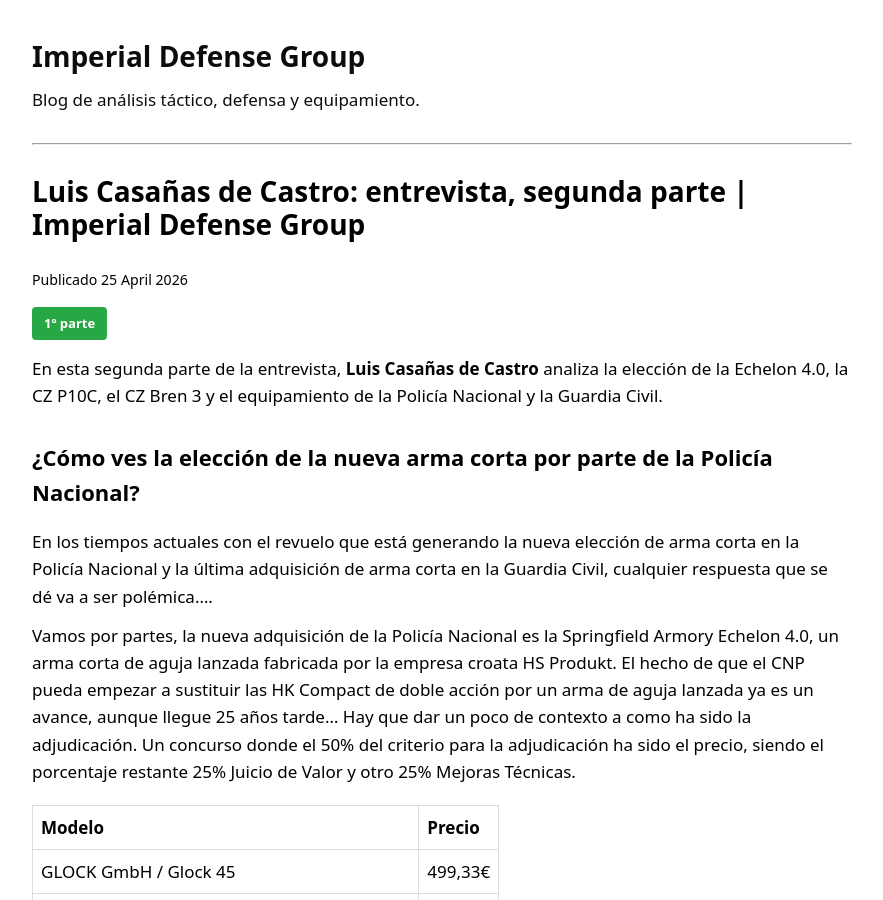
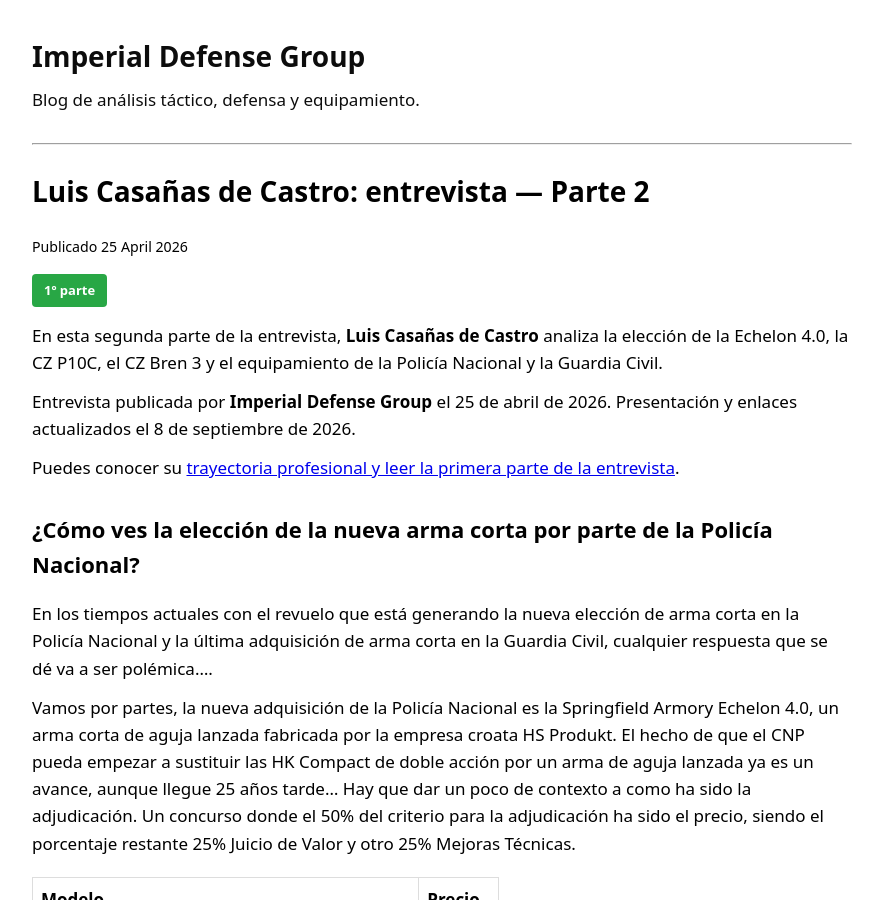
Before and after one commit to imperialdefensegroup/articulos, a Jekyll site: the page built from _posts/2026-04-25-entrevista-luis-casanas-de-castro-parte-2.md, in a window 1280 px wide and 900 px high. Shown: the whole window, without its empty margins (198-1081 px from the left). Built offline with Jekyll 4.4.1, drawn with Linux system fonts in a browser that asks for light colours.

Commit message:
Mejorar presentación y datos SEO de la entrevista a Luis Casañas

```diff
--- a/_posts/2026-04-25-entrevista-luis-casanas-de-castro-parte-2.md
+++ b/_posts/2026-04-25-entrevista-luis-casanas-de-castro-parte-2.md
@@ -1,9 +1,11 @@
 ---
 layout: post
-title: "Luis Casañas de Castro: entrevista, segunda parte | Imperial Defense Group"
+title: "Luis Casañas de Castro: entrevista — Parte 2"
 description: "Segunda parte de la entrevista a Luis Casañas de Castro sobre la Echelon 4.0, CZ P10C, CZ Bren 3 y el equipamiento de Policía Nacional y Guardia Civil."
 canonical: "https://imperialdefensegroup.github.io/articulos/entrevista-luis-casanas-parte-2/"
 date: 2026-04-25
+last_modified_at: 2026-09-08
+interviewee: "Luis Casañas de Castro"
 permalink: /entrevista-luis-casanas-parte-2/
 image: /assets/img/cz-p10c-upgrades.jpg
 ---
@@ -15,6 +17,10 @@ image: /assets/img/cz-p10c-upgrades.jpg
 </p>
 
 En esta segunda parte de la entrevista, **Luis Casañas de Castro** analiza la elección de la Echelon 4.0, la CZ P10C, el CZ Bren 3 y el equipamiento de la Policía Nacional y la Guardia Civil.
+
+Entrevista publicada por **Imperial Defense Group** el 25 de abril de 2026. Presentación y enlaces actualizados el 8 de septiembre de 2026.
+
+Puedes conocer su [trayectoria profesional y leer la primera parte de la entrevista]({{ "/2025/09/04/luis-casanas-de-castro-consultor-tactico/" | relative_url }}).
 
 ## ¿Cómo ves la elección de la nueva arma corta por parte de la Policía Nacional?
 En los tiempos actuales con el revuelo que está generando la nueva elección de arma corta en la Policía Nacional y la última adquisición de arma corta en la Guardia Civil, cualquier respuesta que se dé va a ser polémica….
```
